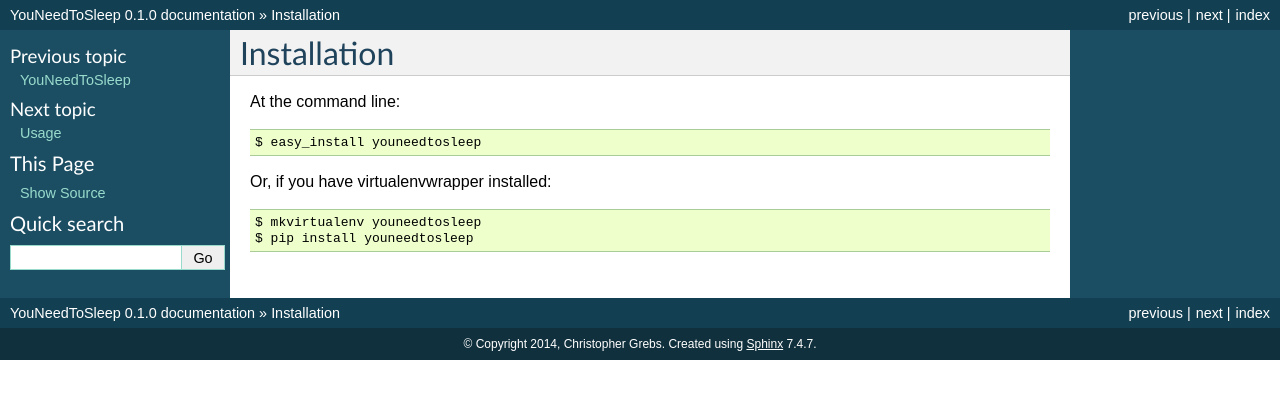
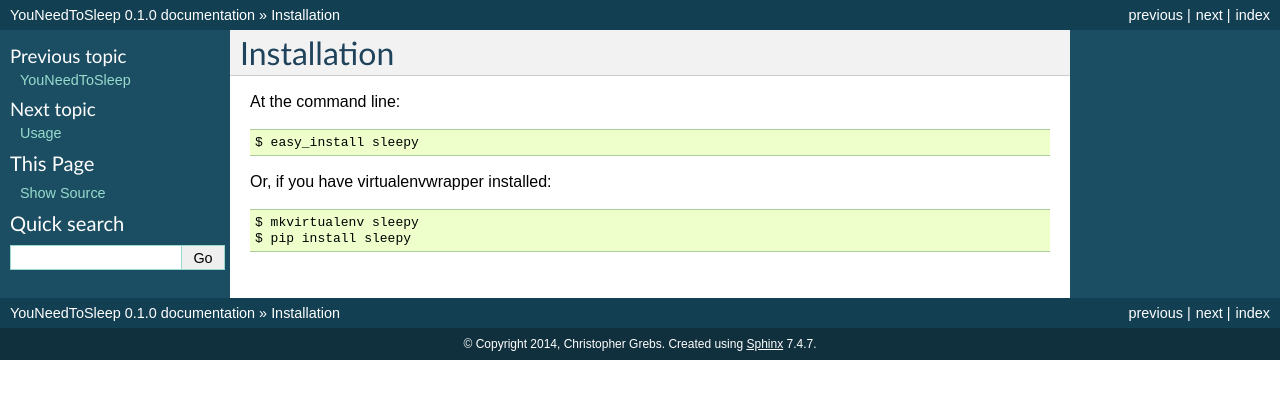
Before and after one commit to YouNeedToSleep/sleepy, a Sphinx documentation site: the page built from docs/installation.rst, in a window 1280 px wide. Shown: the top 399 px of the page. Built offline with Sphinx 7.4.7, drawn with Linux system fonts in a browser that asks for light colours.

Commit message:
Cleanups, renamed some files, renamed the module to 'sleepy'.

```diff
--- /dev/null
+++ b/docs/changes.rst
@@ -0,0 +1 @@
+.. include:: ../CHANGES.rst
--- a/docs/conf.py
+++ b/docs/conf.py
@@ -31,7 +31,7 @@
 # version is used.
 sys.path.insert(0, project_root)
 
-import youneedtosleep
+import sleepy
 
 # -- General configuration ---------------------------------------------
 
@@ -63,9 +63,9 @@
 # the built documents.
 #
 # The short X.Y version.
-version = youneedtosleep.__version__
+version = sleepy.__version__
 # The full version, including alpha/beta/rc tags.
-release = youneedtosleep.__version__
+release = sleepy.__version__
 
 # The language for content autogenerated by Sphinx. Refer to documentation
 # for a list of supported languages.
@@ -188,7 +188,7 @@
 #html_file_suffix = None
 
 # Output file base name for HTML help builder.
-htmlhelp_basename = 'youneedtosleepdoc'
+htmlhelp_basename = 'sleepydoc'
 
 
 # -- Options for LaTeX output ------------------------------------------
@@ -208,7 +208,7 @@
 # (source start file, target name, title, author, documentclass
 # [howto/manual]).
 latex_documents = [
-    ('index', 'youneedtosleep.tex',
+    ('index', 'sleepy.tex',
      u'YouNeedToSleep Documentation',
      u'Christopher Grebs', 'manual'),
 ]
@@ -239,7 +239,7 @@
 # One entry per manual page. List of tuples
 # (source start file, name, description, authors, manual section).
 man_pages = [
-    ('index', 'youneedtosleep',
+    ('index', 'sleepy',
      u'YouNeedToSleep Documentation',
      [u'Christopher Grebs'], 1)
 ]
@@ -254,10 +254,10 @@
 # (source start file, target name, title, author,
 #  dir menu entry, description, category)
 texinfo_documents = [
-    ('index', 'youneedtosleep',
+    ('index', 'sleepy',
      u'YouNeedToSleep Documentation',
      u'Christopher Grebs',
-     'youneedtosleep',
+     'sleepy',
      'One line description of project.',
      'Miscellaneous'),
 ]
--- a/docs/history.rst
+++ /dev/null
@@ -1 +0,0 @@
-.. include:: ../HISTORY.rst
--- a/docs/installation.rst
+++ b/docs/installation.rst
@@ -4,9 +4,9 @@
 
 At the command line::
 
-    $ easy_install youneedtosleep
+    $ easy_install sleepy
 
 Or, if you have virtualenvwrapper installed::
 
-    $ mkvirtualenv youneedtosleep
-    $ pip install youneedtosleep
+    $ mkvirtualenv sleepy
+    $ pip install sleepy
--- a/docs/usage.rst
+++ b/docs/usage.rst
@@ -4,4 +4,4 @@
 
 To use YouNeedToSleep in a project::
 
-    import youneedtosleep
+    import sleepy
--- a/requirements.txt
+++ /dev/null
@@ -1 +0,0 @@
-wheel==0.23.0
```
Also changed, not shown: CONTRIBUTING.rst (+11 -11 lines), README.rst (+5 -8 lines), docs/index.rst (+3 -8 lines), package.json (added, +22 -0 lines), setup.py (+80 -28 lines), CHANGES.rst (renamed from HISTORY.rst), src/sleepy/__init__.py (renamed from youneedtosleep/__init__.py), 5 other files.
